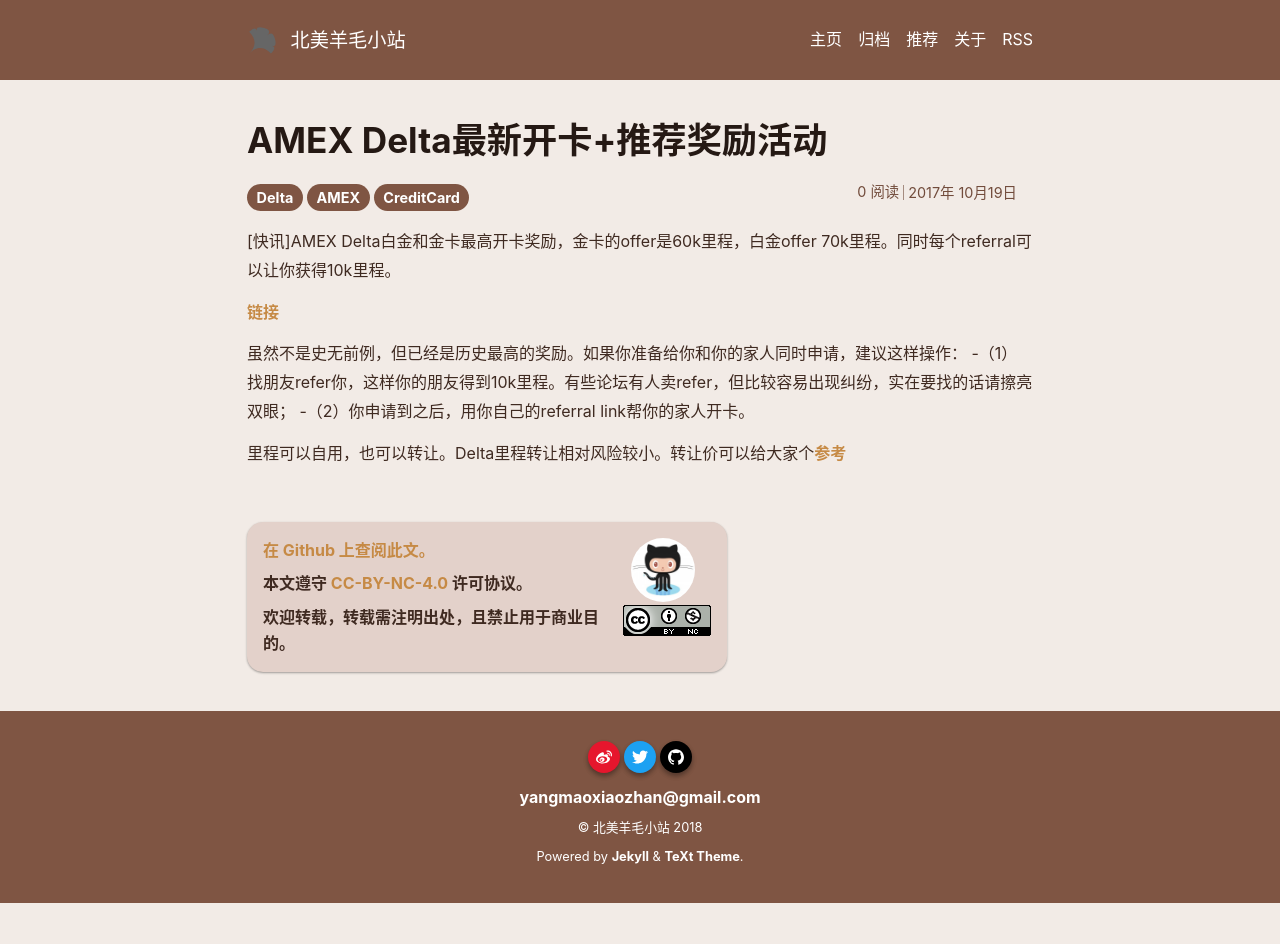
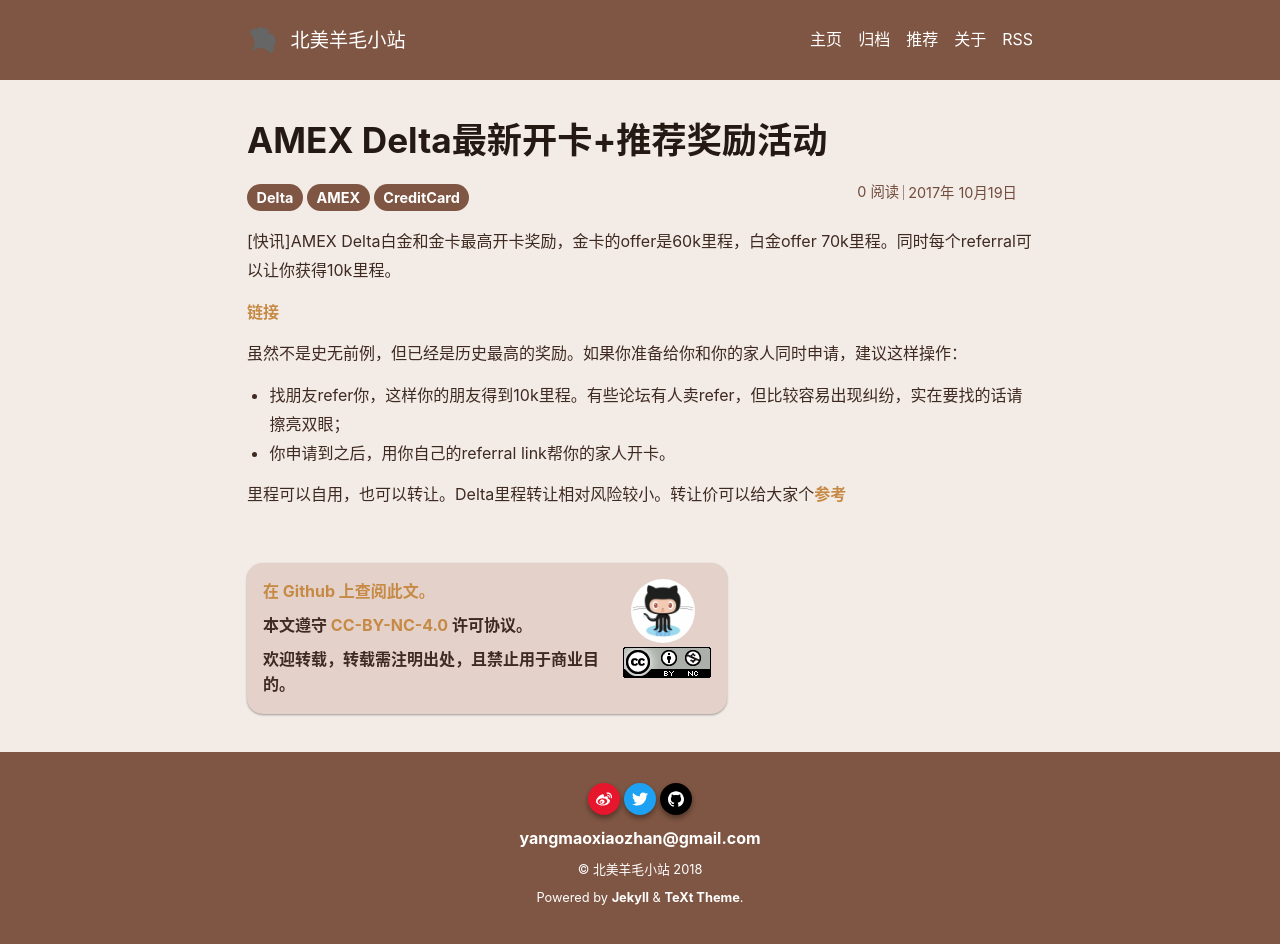
Before and after one commit to willguxy/yangmao, a Jekyll site: the page built from _posts/2017-10-19-amex-delta-open-refer.md, in a window 1280 px wide. Built offline with Jekyll 4.4.1, drawn with Linux system fonts in a browser that asks for light colours; nearby versions of some CDN libraries; comment, search, counter and statistics services are not loaded; before the commit the page ends 903 px from its top, so only the background shows below that.

Commit message:
minor fix in post

```diff
--- a/_posts/2017-10-19-amex-delta-open-refer.md
+++ b/_posts/2017-10-19-amex-delta-open-refer.md
@@ -11,8 +11,9 @@ tags: Delta AMEX CreditCard
 [链接][delta]
 
 虽然不是史无前例，但已经是历史最高的奖励。如果你准备给你和你的家人同时申请，建议这样操作：
--（1）找朋友refer你，这样你的朋友得到10k里程。有些论坛有人卖refer，但比较容易出现纠纷，实在要找的话请擦亮双眼；
--（2）你申请到之后，用你自己的referral link帮你的家人开卡。
+
+* 找朋友refer你，这样你的朋友得到10k里程。有些论坛有人卖refer，但比较容易出现纠纷，实在要找的话请擦亮双眼；
+* 你申请到之后，用你自己的referral link帮你的家人开卡。
 
 里程可以自用，也可以转让。Delta里程转让相对风险较小。转让价可以给大家个[参考][deltavalue]
 
```
